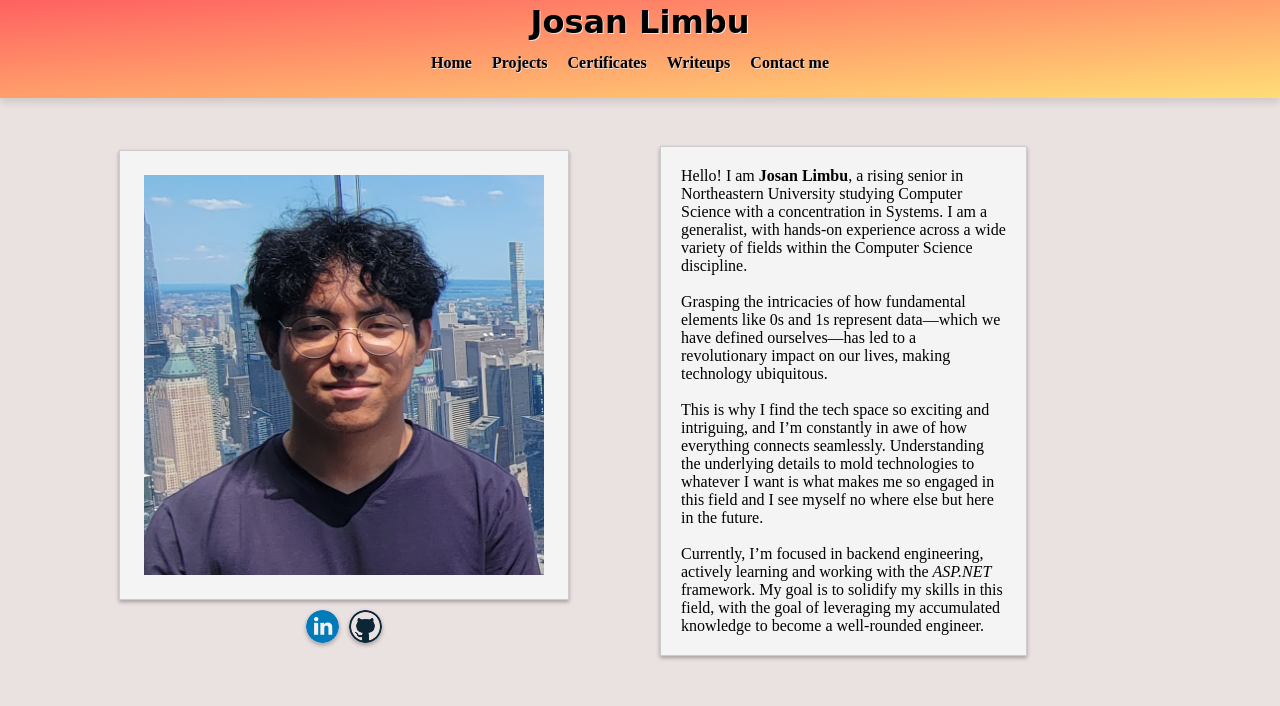
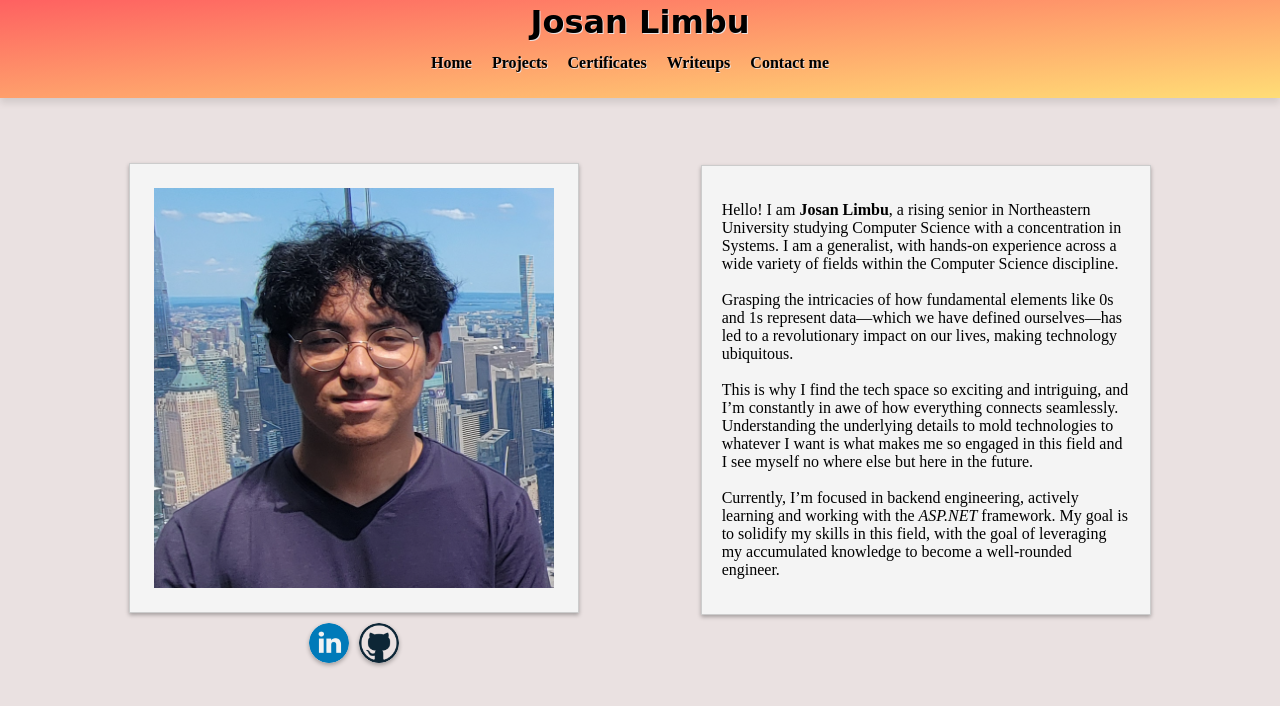
Before and after one commit to blightjl/my_portfolio, a website: page Website/index.html in a window 1280 px wide. Drawn offline with Linux system fonts and the light colour scheme.

Commit message:
even distribution in home

```diff
--- a/Website/css/index.css
+++ b/Website/css/index.css
@@ -203,13 +203,9 @@ a:visited {
   background-color: transparent;
 }
 
-.bio {
-  width: 60%;
-}
-
 .home-social-icon {
-  width: 33px;
-  height: 33px;
+  width: 40px;
+  height: 40px;
   margin-left: 5px;
   margin-right: 5px;
   border-radius: 50%;
@@ -352,25 +348,34 @@ ul li {
 
 .container {
   display: flex;
-  align-items: flex-start;
+  justify-content: space-evenly;
+  align-items: center;
   width: 100%;
-  padding-top: 30px;
+  padding-top: 5%;
+  box-sizing: border-box;
 }
 
 .profile {
+  width: 450px;
   display: flex;
   flex-direction: column;
   align-items: center;
-  padding-top: 20px;
-  padding-left: 30px;
-  margin-right: 10px;
-  flex: 1;
 }
 
 .bio {
-  /* flex-direction: column;
-  align-items: center; */
-  flex: 1;
+  width: 450px;
+  height: 450px;
+  background-color: #f4f4f4;
+  border: 1px solid #ccc;
+  display: flex;
+  justify-content: center;
+  align-items: center;
+  box-shadow: 0 2px 4px rgba(0, 0, 0, 0.3);
+  margin-bottom: 50px;
+}
+
+.bio-info {
+  padding: 20px;
 }
 
 .note {
--- a/Website/index.html
+++ b/Website/index.html
@@ -33,7 +33,7 @@
                                 target="_blank"><img class='home-social-icon' src='icons/github_icon.png'></a></div>
                     </div>
                     <div class="bio">
-                        <p class="scrollable-section bio">Hello! I am <span class="name-underline-effect"><b>Josan Limbu</b></span>, a rising
+                        <p class="bio-info">Hello! I am <span class="name-underline-effect"><b>Josan Limbu</b></span>, a rising
                             senior
                             in
                             Northeastern University studying Computer Science with a concentration in Systems. I am a
```
Also changed, not shown: 2 other files.
